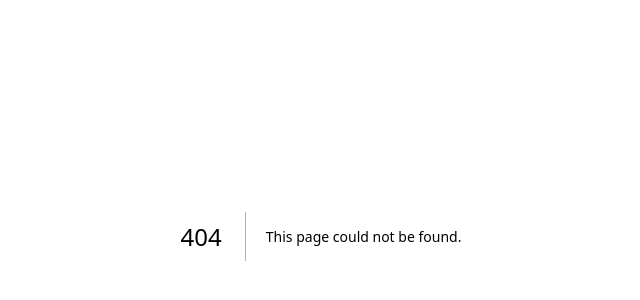
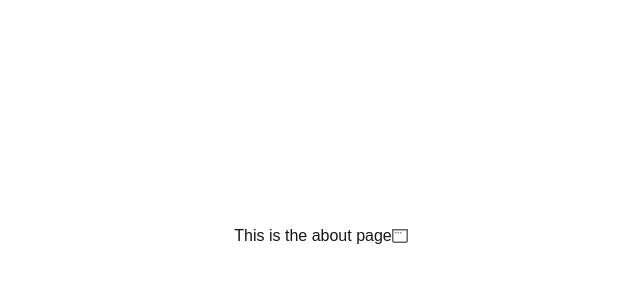
Before and after one commit to Muridae-dev/munchies-umain, a Next.js app: page /about in a window 1280 px wide. Before the commit this address had no page. Shown: the part 164-464 px from the top of the page, without its empty margins (319-959 px from the left). Built offline with nearby package versions, Linux system fonts and the light colour scheme.

Commit message:
initial commit

```diff
--- /dev/null
+++ b/app/about/page.tsx
@@ -0,0 +1,16 @@
+import Image from "next/image";
+
+export default function About() {
+  return (
+    <div className="flex items-center justify-center h-screen w-screen">
+      This is the about page
+      <Image
+        aria-hidden
+        src="/window.svg"
+        alt="Window icon"
+        width={16}
+        height={16}
+      />
+    </div>
+  );
+}
```
